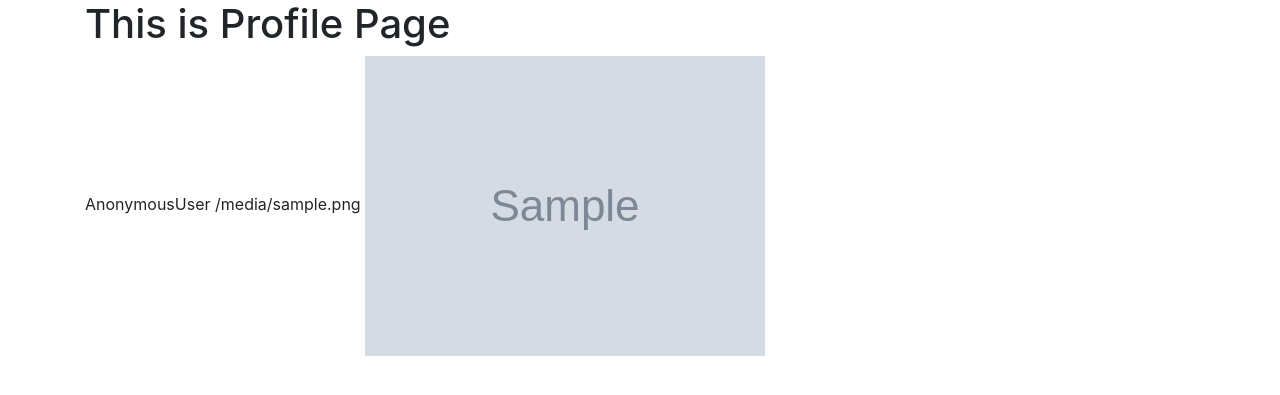
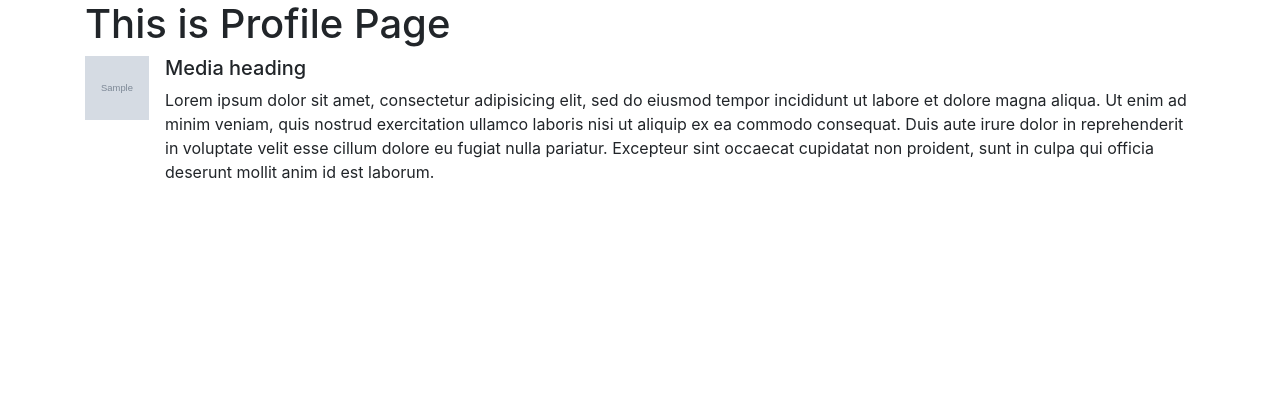
Before and after one commit to RShveda/django-study-user-auth, a Django app: template third_project/templates/first_app/profile.html in a window 1280 px wide. Shown: the part 56-451 px from the top of the page. Run offline with Django 3.2, Linux system fonts and the light colour scheme; the template is opened without the code that fills it: most values are stand-ins (such as "Sample title", 1, 10 or a date in 2020); grey boxes marked "Sample" are stand-in pictures; some libraries are stand-ins or nearby versions.

Commit message:
added css file

```diff
--- /dev/null
+++ b/third_project/static/css/master.css
@@ -0,0 +1,4 @@
+#profile_pics{
+  height: 64px;
+  width: 64px;
+}
--- a/third_project/templates/base.html
+++ b/third_project/templates/base.html
@@ -1,6 +1,8 @@
 <!DOCTYPE html>
+{% load static %}
 <html lang="en" dir="ltr">
   <head>
+    <link rel="stylesheet" href="{% static "/css/master.css" %}">
     <link rel="stylesheet" href="https://stackpath.bootstrapcdn.com/bootstrap/4.5.0/css/bootstrap.min.css" integrity="sha384-9aIt2nRpC12Uk9gS9baDl411NQApFmC26EwAOH8WgZl5MYYxFfc+NcPb1dKGj7Sk" crossorigin="anonymous">
     <meta charset="utf-8">
     <title></title>
--- a/third_project/templates/first_app/profile.html
+++ b/third_project/templates/first_app/profile.html
@@ -2,9 +2,12 @@
 {%block body_block%}
 
   <h1>This is Profile Page</h1>
-  {{user}}
-  {{img_url}}
-  <img src="{{img_url}}" alt="no image">
-
+  <div class="media">
+    <img src="{{img_url}}" class="mr-3" id = "profile_pics" alt="profile pic">
+      <div class="media-body">
+        <h5 class="mt-0">Media heading</h5>
+        Lorem ipsum dolor sit amet, consectetur adipisicing elit, sed do eiusmod tempor incididunt ut labore et dolore magna aliqua. Ut enim ad minim veniam, quis nostrud exercitation ullamco laboris nisi ut aliquip ex ea commodo consequat. Duis aute irure dolor in reprehenderit in voluptate velit esse cillum dolore eu fugiat nulla pariatur. Excepteur sint occaecat cupidatat non proident, sunt in culpa qui officia deserunt mollit anim id est laborum.
+      </div>
+  </div>
 
 {%endblock body_block%}
--- a/third_project/third_project/settings.py
+++ b/third_project/third_project/settings.py
@@ -27,7 +27,7 @@ SECRET_KEY = 'd!m7c$6n7p)delajiwq4iu=^lnhhh+p=5osqswsqy6ldn2_7d4'
 # SECURITY WARNING: don't run with debug turned on in production!
 DEBUG = True
 
-ALLOWED_HOSTS = []
+ALLOWED_HOSTS = ['rshveda.pythonanywhere.com', "127.0.0.1"]
 
 
 # Application definition
```
Also changed, not shown: third_project/db.sqlite3, third_project/media/profile_images/22_Profile.jpg (added).
